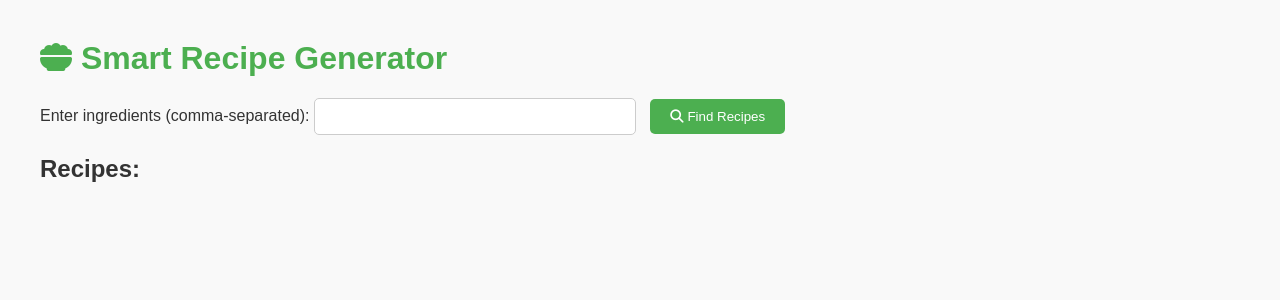
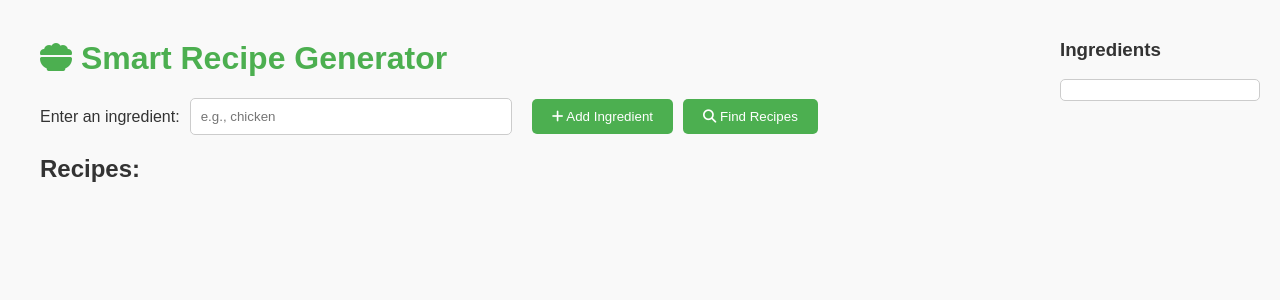
Before and after one commit to Peegvig/RecipeGenerator, a Flask app: page / in a window 1280 px wide. Shown: the top 300 px of the page. Run offline with Flask 3, Linux system fonts and the light colour scheme.

Commit message:
added single ingredient adding

```diff
--- a/static/style.css
+++ b/static/style.css
@@ -32,3 +32,15 @@ ul {
 li {
     margin-bottom: 20px;
 }
+
+#ingredient-list li {
+    display: flex;
+    justify-content: space-between;
+    align-items: center;
+    padding: 5px 10px;
+    border-bottom: 1px solid #eee;
+}
+
+#ingredient-list li:last-child {
+    border-bottom: none;
+}
--- a/templates/index.html
+++ b/templates/index.html
@@ -63,10 +63,20 @@
 </head>
 <body>
     <h1><i class="fa-solid fa-bowl-food"></i> Smart Recipe Generator</h1>
-    <form method="post">
-        <label for="ingredients">Enter ingredients (comma-separated):</label>
-        <input type="text" name="ingredients" required value="{{ request.form['ingredients'] if 'ingredients' in request.form else '' }}">
-        <button type="submit"><i class="fa-solid fa-magnifying-glass"></i> Find Recipes</button>
+    <div style="position: absolute; top: 20px; right: 20px; width: 200px;">
+        <h3>Ingredients</h3>
+        <ul id="ingredient-list" style="max-height: 200px; overflow-y: auto; border: 1px solid #ccc; border-radius: 5px; padding: 10px; background-color: white;">
+            <!-- Ingredients will be dynamically added here -->
+        </ul>
+    </div>
+    <form id="ingredient-form" style="display: flex; align-items: center; gap: 10px;">
+        <label for="ingredient-input">Enter an ingredient:</label>
+        <input type="text" id="ingredient-input" placeholder="e.g., chicken" required>
+        <button type="button" id="add-ingredient-btn"><i class="fa-solid fa-plus"></i> Add Ingredient</button>
+        <button type="submit" form="search-form"><i class="fa-solid fa-magnifying-glass"></i> Find Recipes</button>
+    </form>
+    <form method="post" id="search-form">
+        <input type="hidden" name="ingredients" id="ingredients-hidden">
     </form>
     <h2>Recipes:</h2>
     <ul>
@@ -80,5 +90,43 @@
             </li>
         {% endfor %}
     </ul>
+    <script>
+        const ingredientList = document.getElementById('ingredient-list');
+        const ingredientInput = document.getElementById('ingredient-input');
+        const addIngredientBtn = document.getElementById('add-ingredient-btn');
+        const ingredientsHidden = document.getElementById('ingredients-hidden');
+        const searchForm = document.getElementById('search-form');
+
+        let ingredients = [];
+
+        addIngredientBtn.addEventListener('click', () => {
+            const ingredient = ingredientInput.value.trim();
+            if (ingredient && !ingredients.includes(ingredient)) {
+                ingredients.push(ingredient);
+                const li = document.createElement('li');
+                li.textContent = ingredient;
+                const removeBtn = document.createElement('button');
+                removeBtn.textContent = 'X';
+                removeBtn.style.marginLeft = '10px';
+                removeBtn.style.color = 'red';
+                removeBtn.style.border = 'none';
+                removeBtn.style.background = 'none';
+                removeBtn.style.cursor = 'pointer';
+                removeBtn.addEventListener('click', () => {
+                    ingredients = ingredients.filter(i => i !== ingredient);
+                    ingredientList.removeChild(li);
+                    updateHiddenInput();
+                });
+                li.appendChild(removeBtn);
+                ingredientList.appendChild(li);
+                ingredientInput.value = '';
+                updateHiddenInput();
+            }
+        });
+
+        function updateHiddenInput() {
+            ingredientsHidden.value = ingredients.join(',');
+        }
+    </script>
 </body>
 </html>
```
